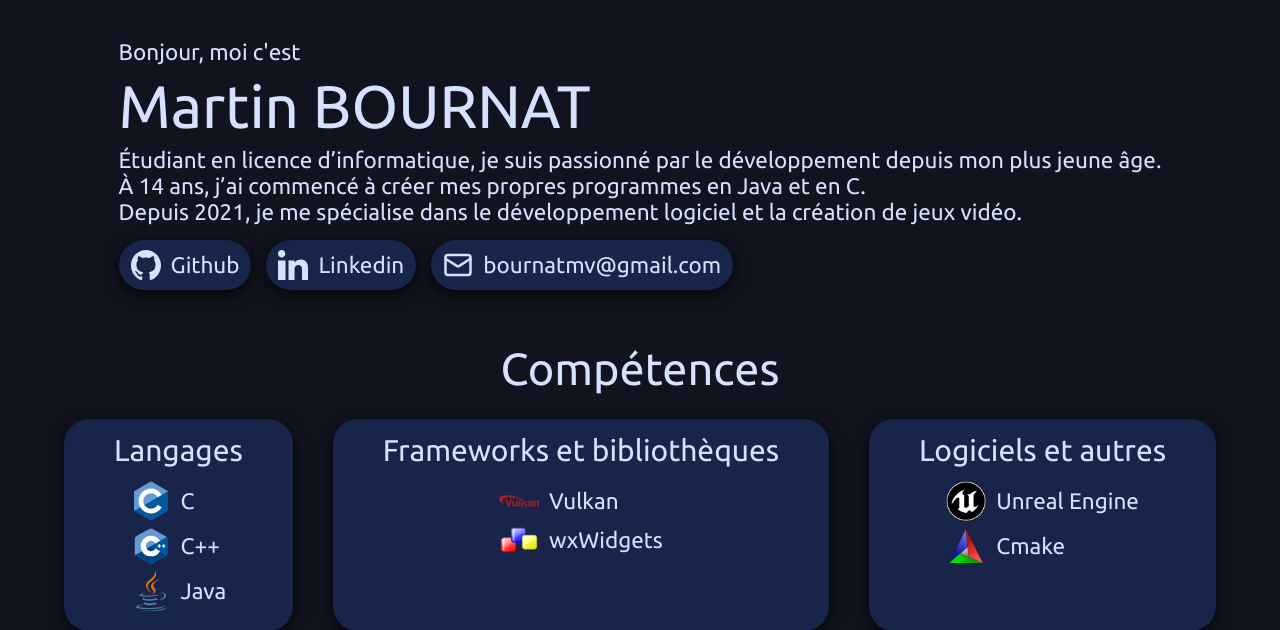
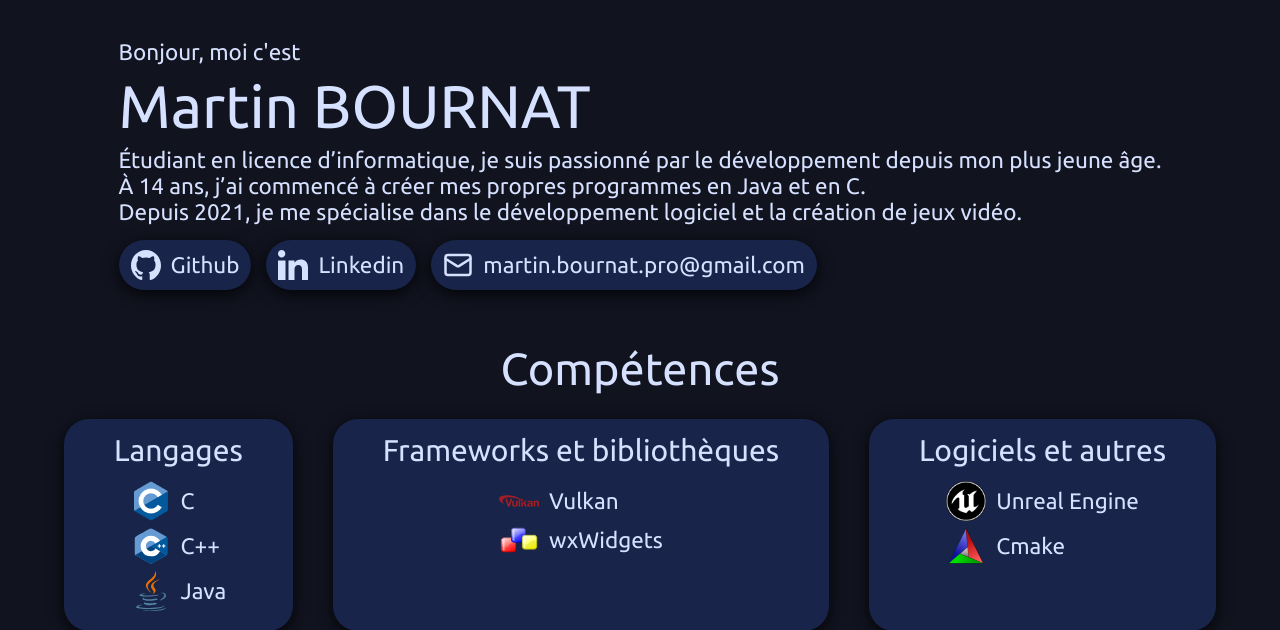
Before and after one commit to Vectem27/Portfolio, a PHP site: page / in a window 1280 px wide. Shown: the part 441-1071 px from the top of the page. Run offline with PHP 8.4, Linux system fonts and the light colour scheme.

Commit message:
Adding the professional email address

```diff
--- a/www/pages/home/main.php
+++ b/www/pages/home/main.php
@@ -12,9 +12,9 @@
                 <span class="icon"></span>
                 Linkedin
             </a>
-            <a href="mailto:bournatmv@gmail.com" id="link-mail" class="button">
+            <a href="mailto:martin.bournat.pro@gmail.com" id="link-mail" class="button">
                 <span class="icon"></span>
-                bournatmv@gmail.com
+                martin.bournat.pro@gmail.com
             </a>
         </div>
     </article>
```
